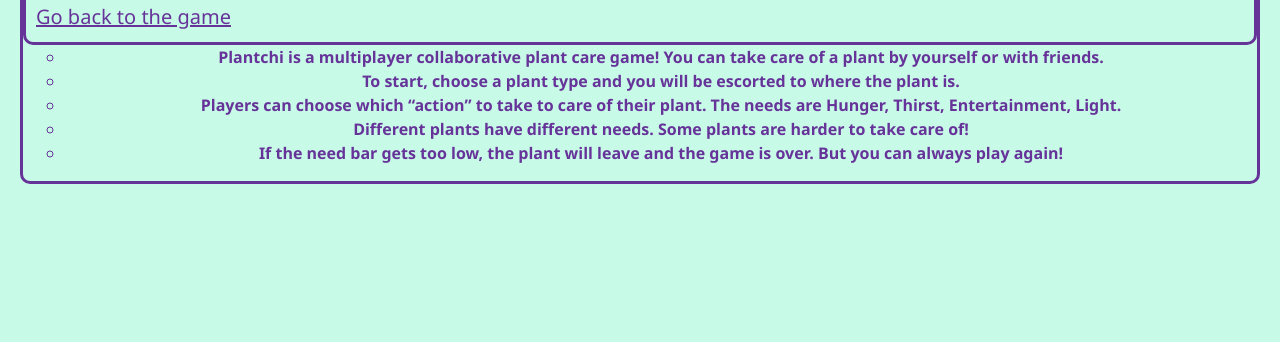
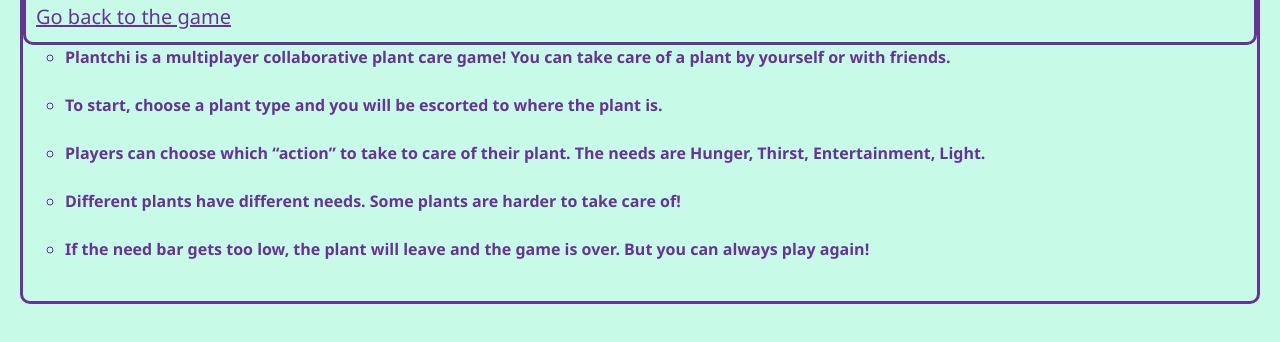
Before and after one commit to Plantchi/plantchi.github.io, a website: page public/howto.html in a window 1280 px wide. Shown: the part 102-444 px from the top of the page. Drawn offline with nearby package versions, Linux system fonts and the light colour scheme.

Commit message:
slight edit

```diff
--- a/public/howto.html
+++ b/public/howto.html
@@ -17,17 +17,17 @@
     <h1 class="text-center">How to play Plantchi</h1>
     <a href="/">Go back to the game</a>
     </header>
-    <section class="text-center">
+    <section >
     <ul>
       <li>
         Plantchi is a multiplayer collaborative plant care game! You can take care of a plant by yourself or with
         friends.
-      </li>
-      <li>To start, choose a plant type and you will be escorted to where the plant is.</li>
+      </li> <br>
+      <li>To start, choose a plant type and you will be escorted to where the plant is.</li><br>
       <li>Players can choose which “action” to take to care of their plant. The needs are Hunger, Thirst, Entertainment,
-        Light.</li>
-      <li>Different plants have different needs. Some plants are harder to take care of!</li>
-      <li>If the need bar gets too low, the plant will leave and the game is over. But you can always play again!</li>
+        Light.</li><br>
+      <li>Different plants have different needs. Some plants are harder to take care of!</li><br>
+      <li>If the need bar gets too low, the plant will leave and the game is over. But you can always play again!</li><br>
     </ul>
   </section>
   </main>
```
